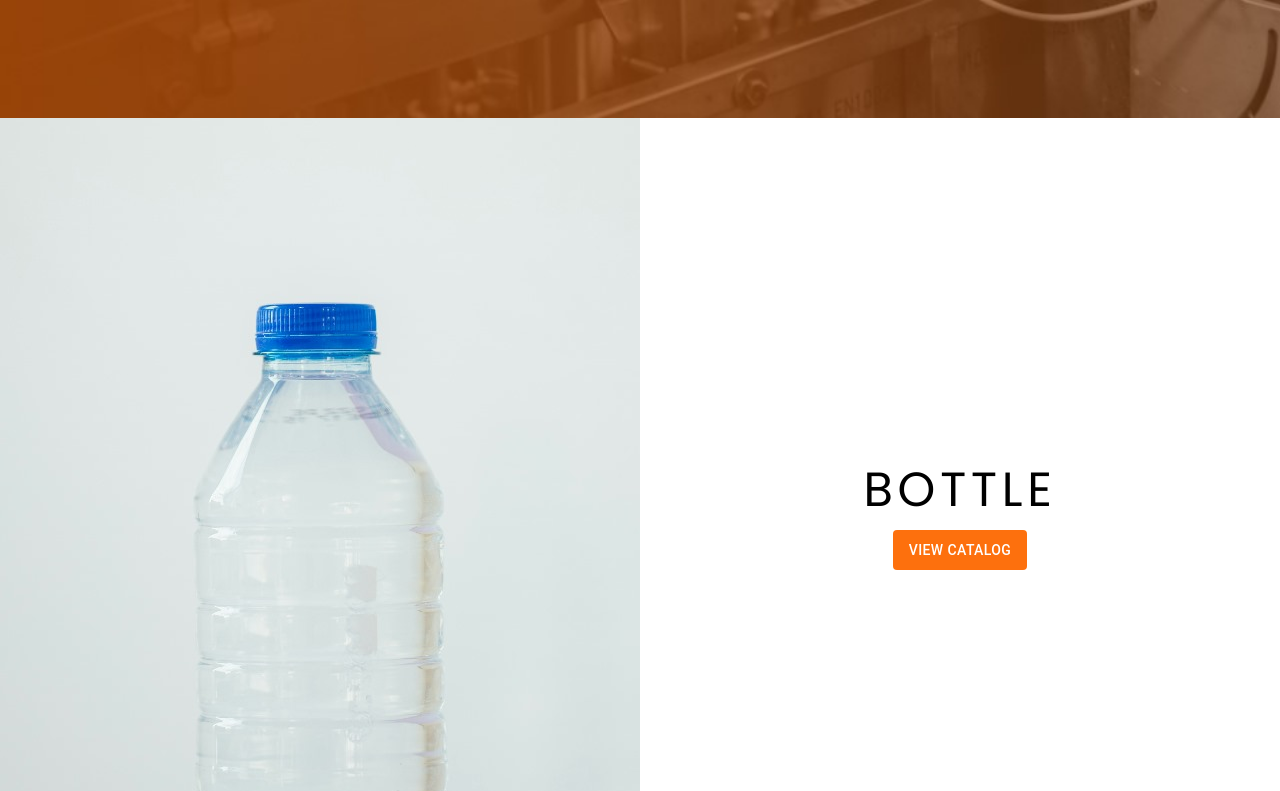
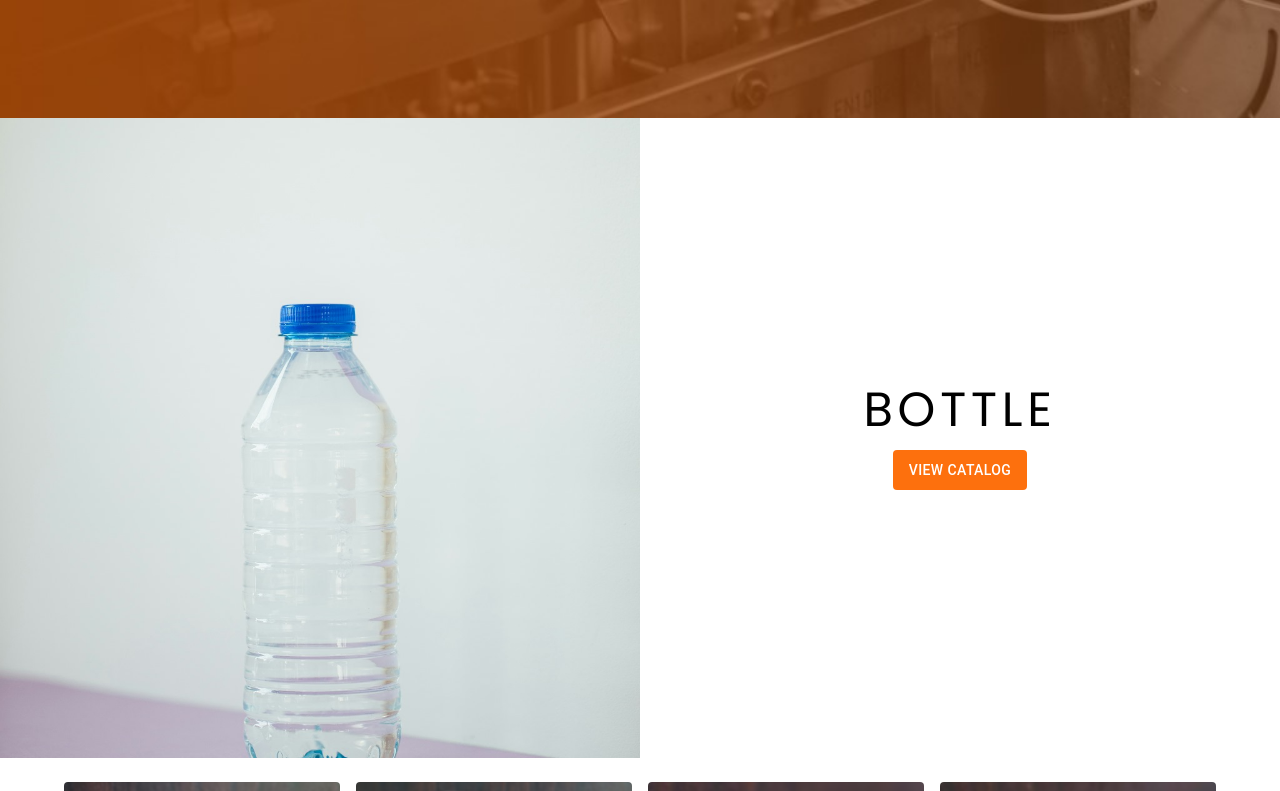
Before and after one commit to ZidanHadipratama/Web-CUS, a Next.js app: page /product in a window 1280 px wide. Shown: the part 602-1393 px from the top of the page. Built offline with nearby package versions, Linux system fonts and the light colour scheme.

Commit message:
feat: adjust banner size

```diff
--- a/src/components/Catalog/BannerCatalog.tsx
+++ b/src/components/Catalog/BannerCatalog.tsx
@@ -13,8 +13,10 @@ const BannerCatalog = ({
 }) => {
   return (
     <>
-      <div className="grid h-screen grid-cols-1 md:grid-cols-2">
-        <div className={`${className} bg-center md:bg-center`} />
+      <div className="grid h-[80vh] grid-cols-1 sm:h-[500px] md:grid-cols-2 lg:h-[80vh]">
+        <div
+          className={`${className} bg-cover bg-center bg-no-repeat md:bg-center`}
+        />
         <div>
           <div className="flex h-full flex-col items-center justify-center space-y-4">
             <Typography
--- a/src/components/Catalog/Landing.tsx
+++ b/src/components/Catalog/Landing.tsx
@@ -13,7 +13,7 @@ const Landing = ({ className }: { className: string }) => {
   return (
     <>
       <div
-        className={`${className} flex h-[90vh] flex-col items-center justify-center bg-catalog-landing bg-cover bg-no-repeat text-center text-[#fff] md:items-start md:text-left`}
+        className={`${className} flex h-[90vh] flex-col items-center justify-center bg-catalog-landing bg-cover bg-no-repeat text-center text-[#fff] sm:h-[700px] md:items-start md:text-left lg:h-[90vh]`}
       >
         <div data-aos="fade-up" data-aos-duration={1500} className="space-y-4">
           <Typography
```
